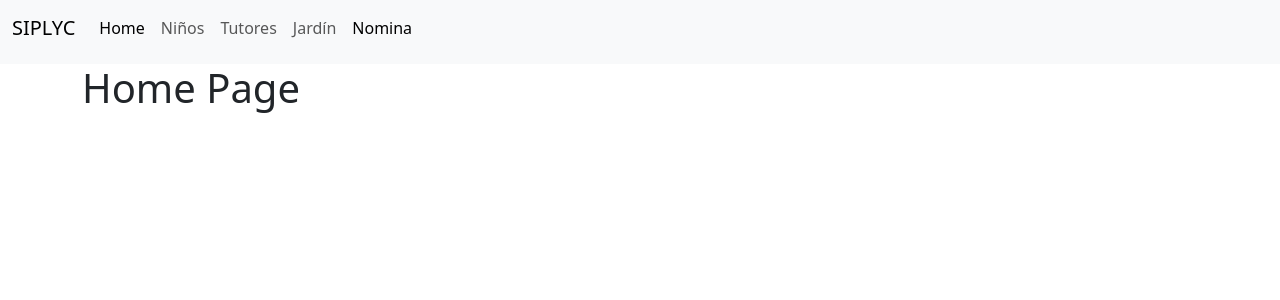
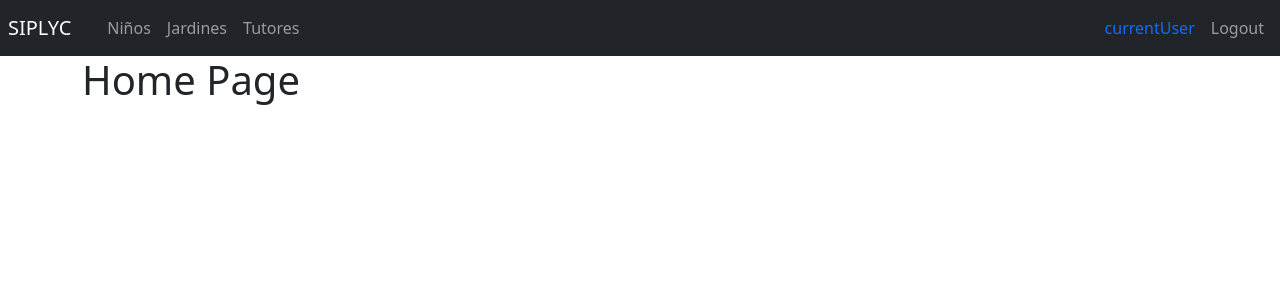
Before and after one commit to DiegoIturra/SIPLYC_web_app_frontend, a React (Vite) app: page /home in a window 1280 px wide. Shown: the top 300 px of the page. Built offline with nearby package versions, Linux system fonts and the light colour scheme.

Commit message:
refactor: use new Navbar style only for desing purpose

```diff
--- a/src/components/Navbar.jsx
+++ b/src/components/Navbar.jsx
@@ -1,26 +1,33 @@
-import { NavLink } from "react-router-dom"
+import { NavLink, Link, useNavigate } from "react-router-dom"
 
 export const NavBar = () => {
+
+  const navigate = useNavigate();
+
+  const onLogout = () => {
+    navigate('/login', {
+      replace: true
+    })
+  }
+
   return (
     <>
-      <nav className="navbar navbar-expand-lg bg-body-tertiary pb-3">
+      <nav className="navbar navbar-expand-sm navbar-dark bg-dark p-2">
+        <Link className="navbar-brand" to="/home">SIPLYC</Link>
+
         <div className="container-fluid">
-          <a className="navbar-brand" href="#">SIPLYC</a>
+          <div className="navbar-nav">
+            <NavLink className={ ({isActive}) =>  `nav-item nav-link ${ isActive ? 'active' : ''}`} to="/children">Niños</NavLink>
+            <NavLink className={ ({isActive}) =>  `nav-item nav-link ${ isActive ? 'active' : ''}`} to="/kinderGardens">Jardines</NavLink>
+            <NavLink className={ ({isActive}) =>  `nav-item nav-link ${ isActive ? 'active' : ''}`} to="/teachers">Tutores</NavLink>
+          </div>
+        </div>
 
-          <button className="navbar-toggler" type="button" data-bs-toggle="collapse" data-bs-target="#navbarNavAltMarkup" aria-controls="navbarNavAltMarkup" aria-expanded="false" aria-label="Toggle navigation">
-            <span className="navbar-toggler-icon"></span>
-          </button>
-
-          <div className="collapse navbar-collapse" id="navbarNavAltMarkup">
-            <div className="navbar-nav">
-              <NavLink className={ ({isActive}) =>  `nav-item nav-link ${ isActive ? 'active' : ''}`} to="/home">Home</NavLink>
-              <NavLink className={ ({isActive}) =>  `nav-item nav-link ${ isActive ? 'active' : ''}`} to="/children">Niños</NavLink>
-              <NavLink className={ ({isActive}) =>  `nav-item nav-link ${ isActive ? 'active' : ''}`} to="/teachers">Tutores</NavLink>
-              <NavLink className={ ({isActive}) =>  `nav-item nav-link ${ isActive ? 'active' : ''}`} to="/kinderGardens">Jardín</NavLink>
-              <NavLink className={ ({isActive}) =>  `nav-item nav-link ${ isActive ? 'active' : ''}`} to="/home">Nomina</NavLink>
-            </div>
-          </div>
-
+        <div className="navbar-collapse collapse w-100 order-3 dual-collapse2 d-flex justify-content-end">
+          <ul className="navbar-nav ml-auto">
+            <span className='nav-item nav-link text-primary'>currentUser</span>
+            <button className='nav-item nav-link btn' onClick={onLogout}>Logout</button>
+          </ul>
         </div>
       </nav>
     </>
```
